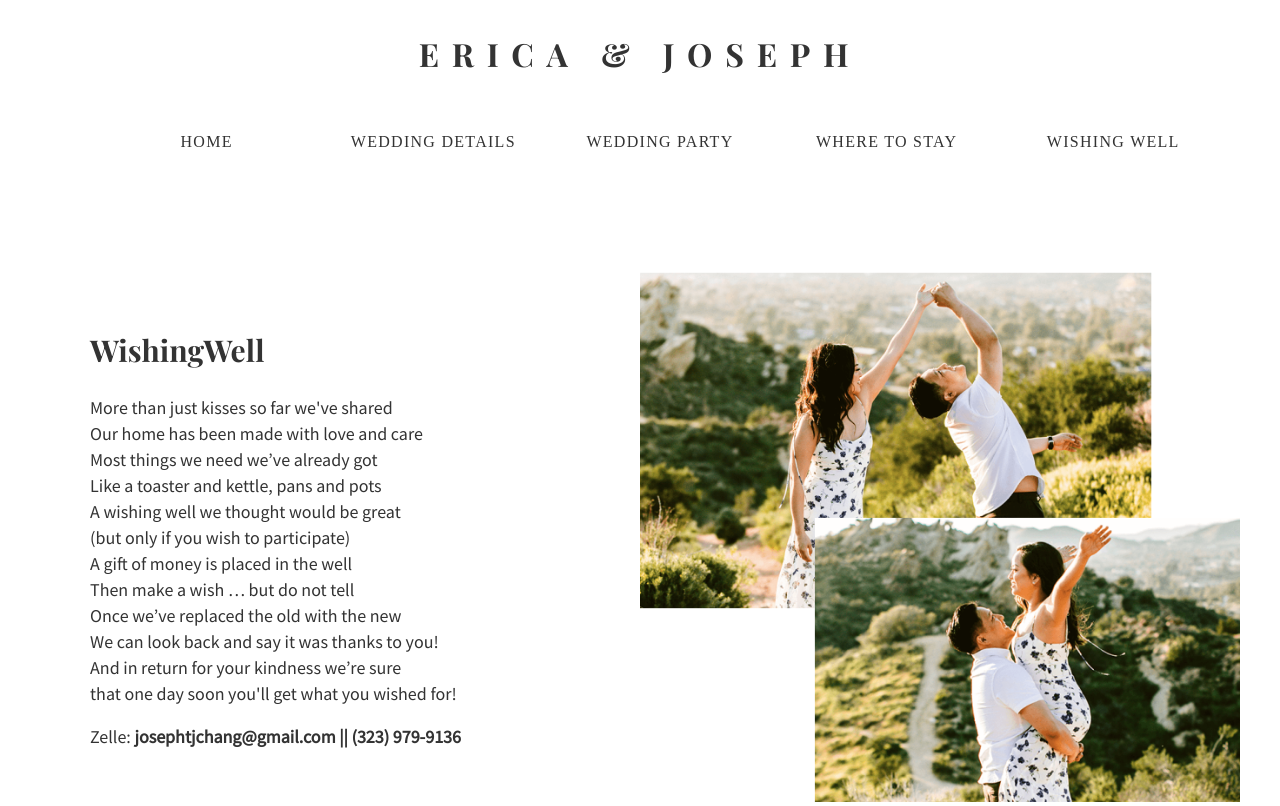
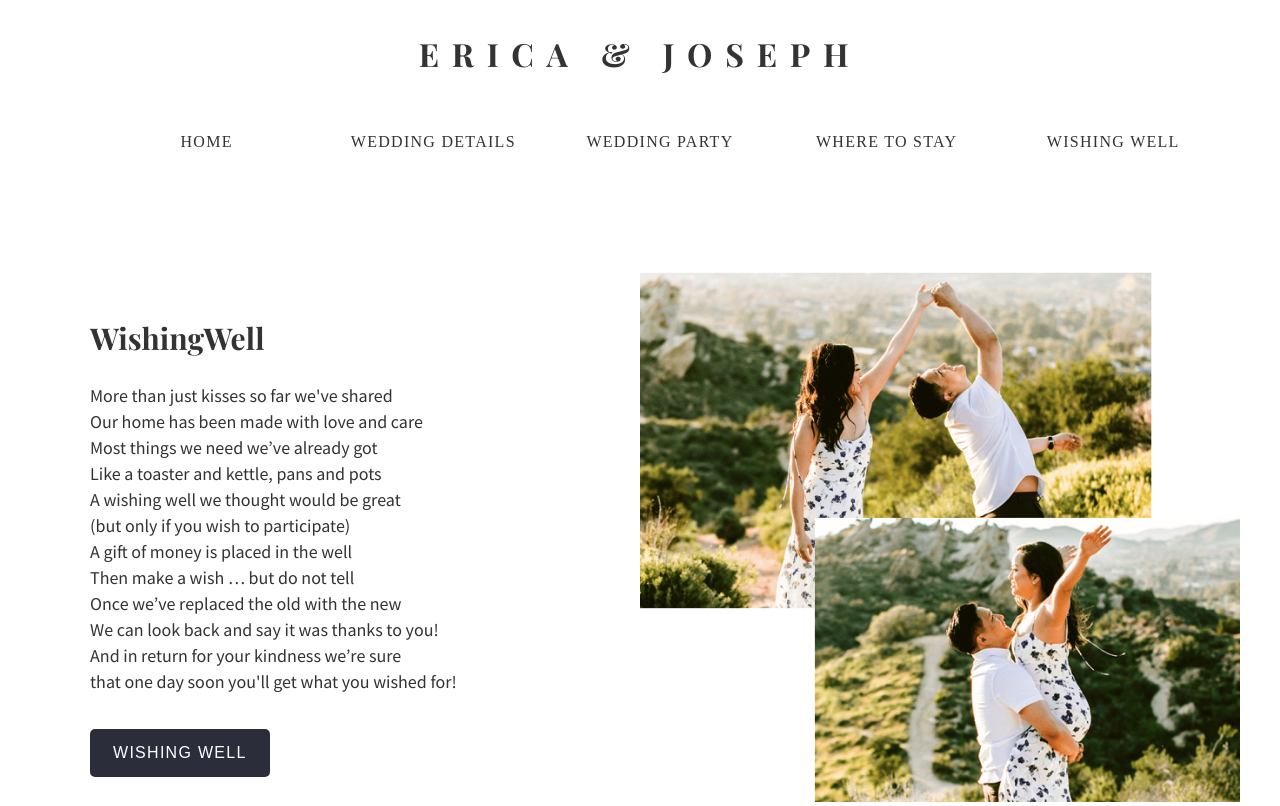
Before and after one commit to imthatguydavid/changdup, a React (Create React App) app: page /Wishing-Well in a window 1280 px wide. Built offline with nearby package versions, Linux system fonts and the light colour scheme.

Commit message:
honey fund

```diff
--- a/src/App.scss
+++ b/src/App.scss
@@ -139,6 +139,7 @@ p {
 
 .cta:hover a {
   color: #2B2D3B;
+  font-weight: 800;
 }
 
 .pageTitle {
--- a/src/components/WishingWell/WishingWell.js
+++ b/src/components/WishingWell/WishingWell.js
@@ -24,7 +24,7 @@ class WishingWell extends React.Component {
               <p> that one day soon you'll get what you wished for!</p>
             </div>
             <div className={styles.donations}>
-              <p>Zelle: <strong>josephtjchang@gmail.com || (323) 979-9136</strong></p>
+              <button className="cta"><a href="https://www.honeyfund.com/wedding/ChangdUp" target="_blank">Wishing Well</a></button>
             </div>
           </div>
           <div className={styles.image}>
--- a/src/components/WishingWell/index.module.scss
+++ b/src/components/WishingWell/index.module.scss
@@ -20,3 +20,6 @@
     max-width: 600px;
   }
 }
+.donations {
+  margin-top: 34px;
+}
```
